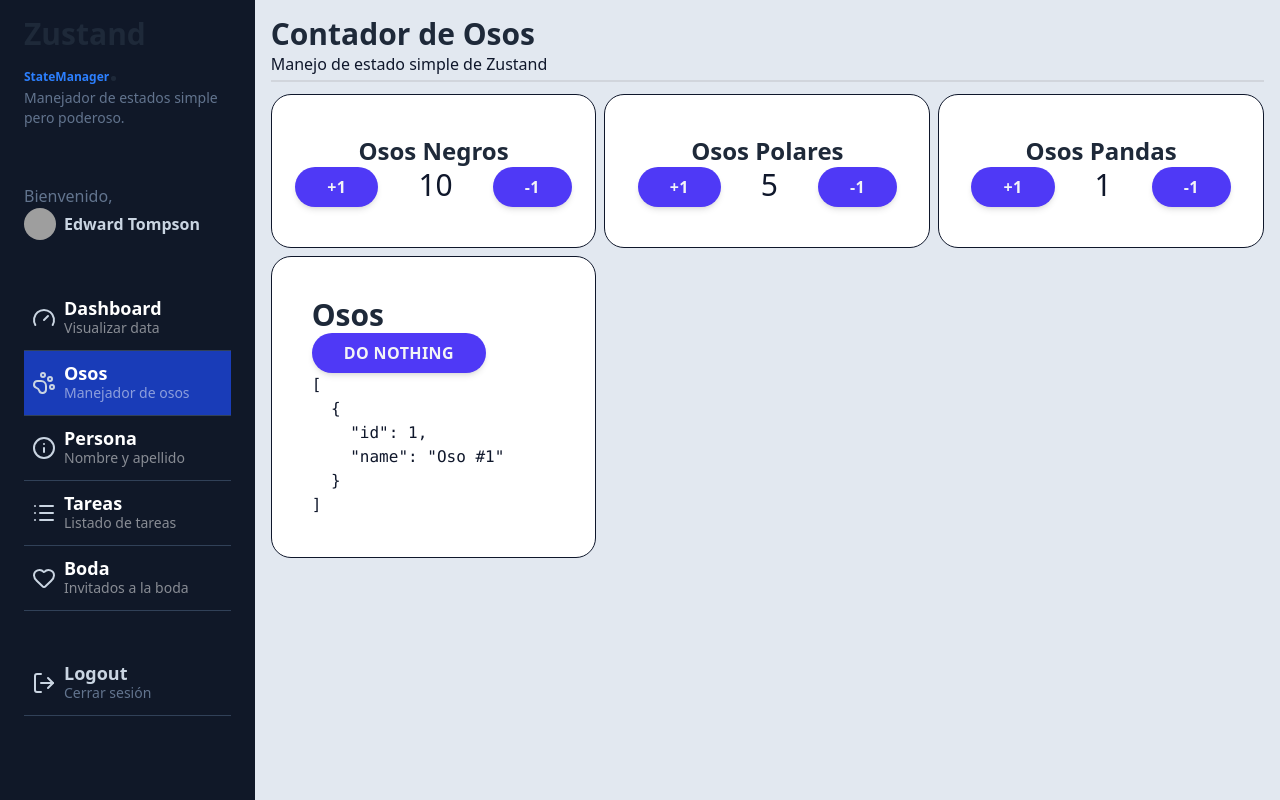
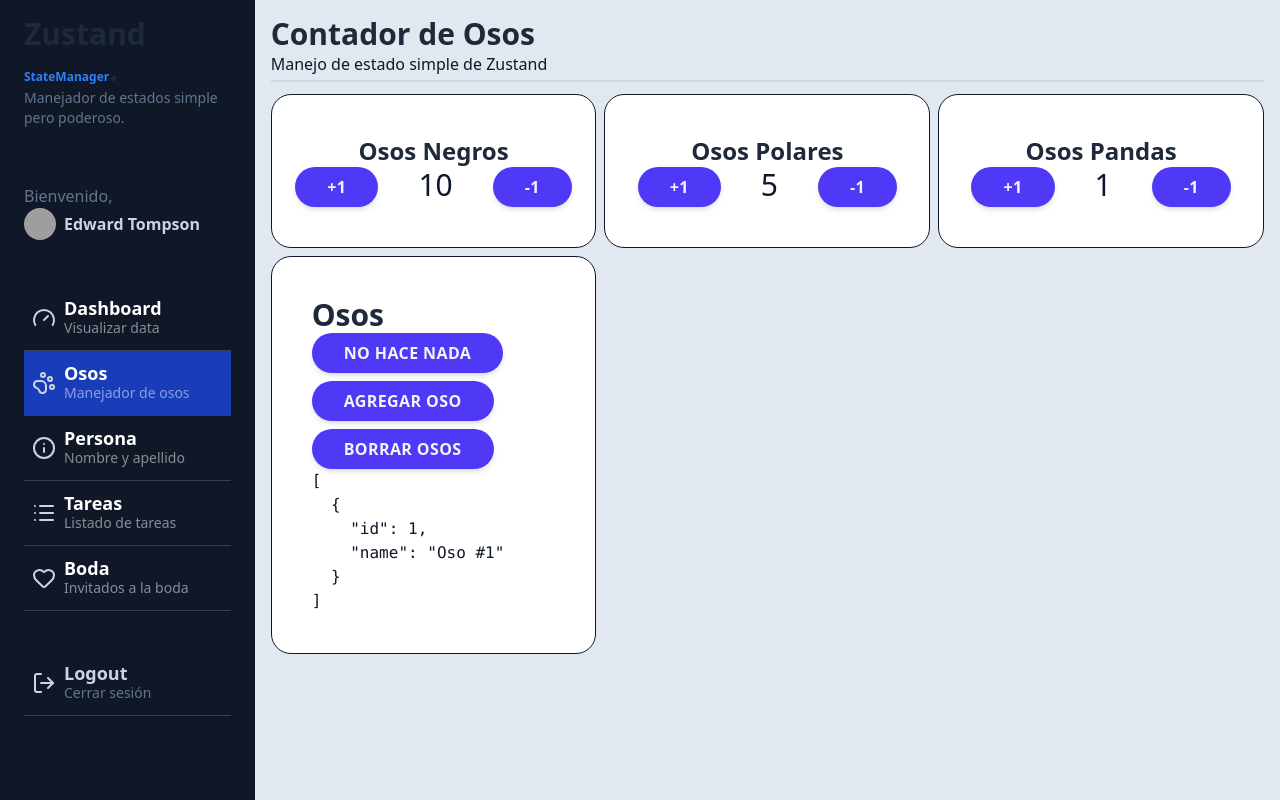
Before and after one commit to dieginin/curso_zustand, a React (Vite) app: page /dashboard/bears in a window 1280 px wide. Built offline with nearby package versions, Linux system fonts and the light colour scheme; grey boxes are pictures that could not be loaded.

Commit message:
feat: enhance BearsDisplay with add and clear bear functionalities

```diff
--- a/src/pages/01-basic/BearPage.tsx
+++ b/src/pages/01-basic/BearPage.tsx
@@ -73,11 +73,19 @@
 export const BearsDisplay = () => {
   const bears = useBearStore(useShallow((state) => state.bears))
   const doNothing = useBearStore((state) => state.doNothing)
+  const addBear = useBearStore((state) => state.addBear)
+  const clearBears = useBearStore((state) => state.clearBears)
 
   return (
     <WhiteCard>
       <h1>Osos</h1>
-      <button onClick={doNothing}>Do Nothing</button>
+      <button onClick={doNothing}>No hace nada</button>
+      <button className='mt-2' onClick={addBear}>
+        Agregar oso
+      </button>
+      <button className='mt-2' onClick={clearBears}>
+        Borrar osos
+      </button>
 
       <pre>{JSON.stringify(bears, null, 2)}</pre>
     </WhiteCard>
--- a/src/stores/bear/bear.store.ts
+++ b/src/stores/bear/bear.store.ts
@@ -17,6 +17,8 @@
   increasePandaBears: (by: number) => void
 
   doNothing: () => void
+  addBear: () => void
+  clearBears: () => void
 }
 
 export const useBearStore = create<BearState>()((set) => ({
@@ -34,4 +36,12 @@
     set((state) => ({ pandaBears: state.pandaBears + by })),
 
   doNothing: () => set((state) => ({ bears: [...state.bears] })),
+  addBear: () =>
+    set((state) => ({
+      bears: [
+        ...state.bears,
+        { id: state.bears.length + 1, name: `Odo #${state.bears.length + 1}` },
+      ],
+    })),
+  clearBears: () => set({ bears: [] }),
 }))
```
